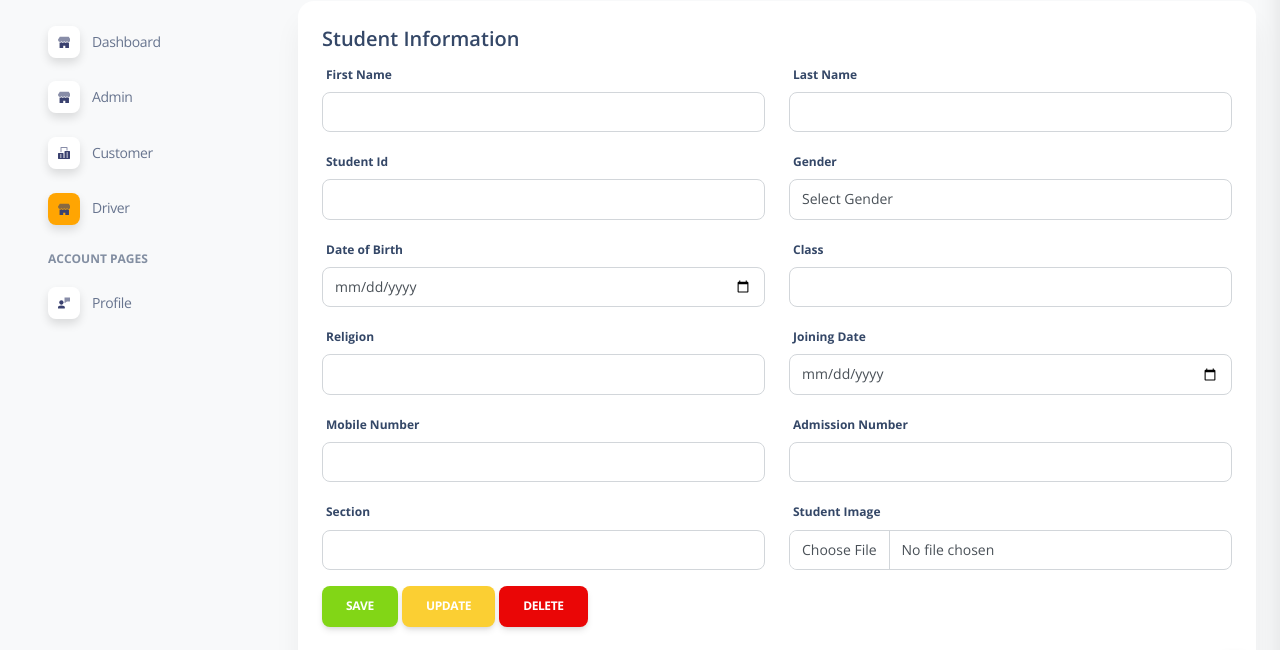
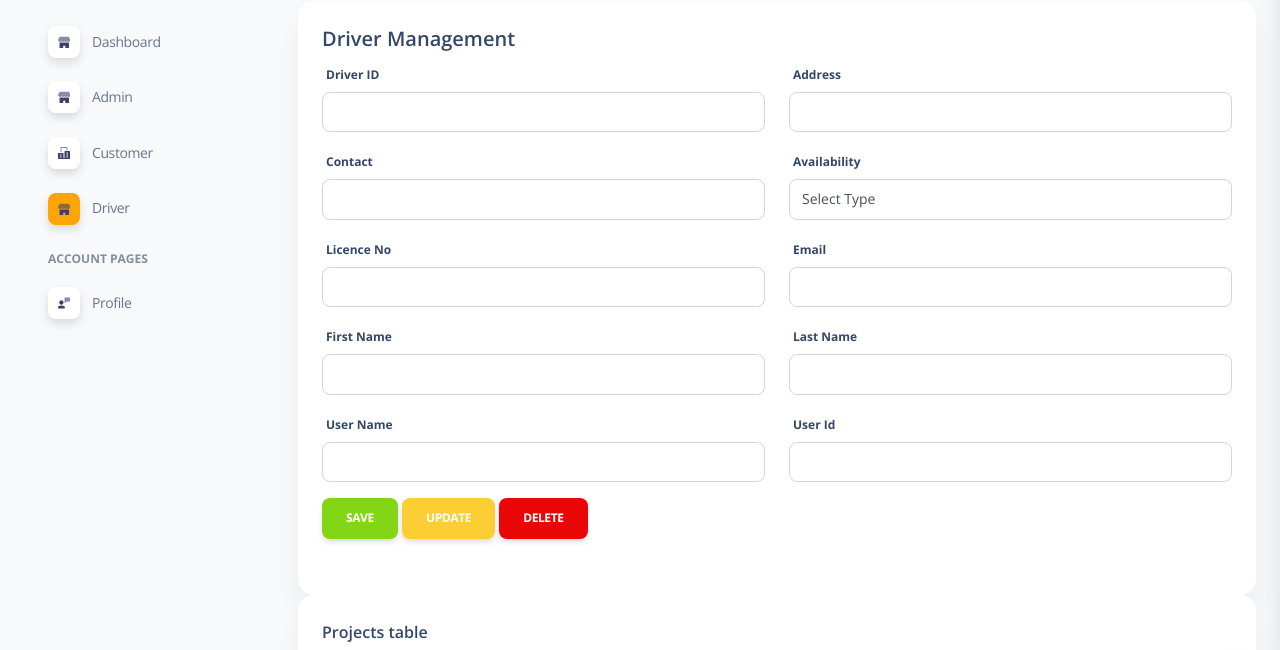
Before and after one commit to mgunawardhana/Easy-car-rental-private-limited-with-spring-backend, a website: page Frontend/pages/DriverForm.html in a window 1280 px wide. Shown: the part 98-748 px from the top of the page. Drawn offline with nearby package versions, Linux system fonts and the light colour scheme.

Commit message:
content update

```diff
--- a/Frontend/controllers/DriverFormController.js
+++ b/Frontend/controllers/DriverFormController.js
@@ -0,0 +1,21 @@
+let baseURL = "http://localhost:8080/Backend_war/driver/";
+
+$("#saveDriver").on('click', function () {
+    saveDriver();
+});
+
+
+function saveDriver() {
+    let formData = $("#driverFormController").serialize();
+    $.ajax({
+        url: baseURL + "save_driver", method: "post", data: formData, dataType: "json", success: function (res) {
+/*
+            getAllAdmins();
+*/
+            alert(res.message);
+        }, error: function (error) {
+            var errorMessage = JSON.parse(error.responseText);
+            alert(errorMessage.message);
+        }
+    });
+}
--- a/Frontend/pages/DriverForm.html
+++ b/Frontend/pages/DriverForm.html
@@ -301,97 +301,89 @@
             <div class="col-12">
                 <div class="card">
                     <div class="card-body">
-                        <form>
-                            <div class="row">
+                        <form id="driverFormController">
+                            <div class="row form-group">
                                 <div class="col-12">
-                                    <h5 class="form-title"><span>Student Information</span></h5>
+                                    <h5 class="form-title"><span>Driver Management</span></h5>
+                                </div>
+                                <div class="col-12 col-sm-6">
+                                    <div class="form-group">
+                                        <label>Driver ID</label>
+                                        <input class="form-control" id="id" name="id" type="text">
+                                    </div>
+                                </div>
+                                <div class="col-12 col-sm-6">
+                                    <div class="form-group">
+                                        <label>Address</label>
+                                        <input class="form-control" id="address" name="address" type="text">
+                                    </div>
+                                </div>
+                                <div class="col-12 col-sm-6">
+                                    <div class="form-group">
+                                        <label>Contact</label>
+                                        <input class="form-control" id="contactNo" name="contactNo" type="text">
+                                    </div>
+                                </div>
+
+                                <div class="col-12 col-sm-6">
+                                    <div class="form-group">
+                                        <label>Availability</label>
+                                        <select class="form-control" id="driverAvailability" name="driverAvailability">
+                                            <option>Select Type</option>
+                                            <option>AVAILABLE</option>
+                                            <option>NOT_AVAILABLE</option>
+                                        </select>
+                                    </div>
+                                </div>
+
+                                <div class="col-12 col-sm-6">
+                                    <div class="form-group">
+                                        <label>Licence No</label>
+                                        <input class="form-control" id="drivingLicenseNo" name="drivingLicenseNo" type="text">
+                                    </div>
+                                </div>
+                                <div class="col-12 col-sm-6">
+                                    <div class="form-group">
+                                        <label>Email</label>
+                                        <input class="form-control" id="email" name="email" type="text">
+                                    </div>
                                 </div>
                                 <div class="col-12 col-sm-6">
                                     <div class="form-group">
                                         <label>First Name</label>
-                                        <input class="form-control" type="text">
+                                        <input class="form-control" id="name.firstName" name="name.firstName" type="text">
                                     </div>
                                 </div>
                                 <div class="col-12 col-sm-6">
                                     <div class="form-group">
                                         <label>Last Name</label>
-                                        <input class="form-control" type="text">
+                                        <input class="form-control" id="name.lastName" name="name.lastName" type="text">
                                     </div>
                                 </div>
                                 <div class="col-12 col-sm-6">
                                     <div class="form-group">
-                                        <label>Student Id</label>
-                                        <input class="form-control" type="text">
+                                        <label>User Name</label><!--user_name user.userName-->
+                                        <input class="form-control" id="user.userName" name="user.userName" type="text">
                                     </div>
                                 </div>
                                 <div class="col-12 col-sm-6">
                                     <div class="form-group">
-                                        <label>Gender</label>
-                                        <select class="form-control">
-                                            <option>Select Gender</option>
-                                            <option>Female</option>
-                                            <option>Male</option>
-                                            <option>Others</option>
-                                        </select>
+                                        <label>User Id</label>
+                                        <input class="form-control" id="user.userId" name="user.userId" type="text">
                                     </div>
                                 </div>
-                                <div class="col-12 col-sm-6">
-                                    <div class="form-group">
-                                        <label>Date of Birth</label>
-                                        <div>
-                                            <input class="form-control" type="date">
-                                        </div>
-                                    </div>
-                                </div>
-                                <div class="col-12 col-sm-6">
-                                    <div class="form-group">
-                                        <label>Class</label>
-                                        <input class="form-control" type="text">
-                                    </div>
-                                </div>
-                                <div class="col-12 col-sm-6">
-                                    <div class="form-group">
-                                        <label>Religion</label>
-                                        <input class="form-control" type="text">
-                                    </div>
-                                </div>
-                                <div class="col-12 col-sm-6">
-                                    <div class="form-group">
-                                        <label>Joining Date</label>
-                                        <div>
-                                            <input class="form-control" type="date">
-                                        </div>
-                                    </div>
-                                </div>
-                                <div class="col-12 col-sm-6">
-                                    <div class="form-group">
-                                        <label>Mobile Number</label>
-                                        <input class="form-control" type="text">
-                                    </div>
-                                </div>
-                                <div class="col-12 col-sm-6">
-                                    <div class="form-group">
-                                        <label>Admission Number</label>
-                                        <input class="form-control" type="text">
-                                    </div>
-                                </div>
-                                <div class="col-12 col-sm-6">
-                                    <div class="form-group">
-                                        <label>Section</label>
-                                        <input class="form-control" type="text">
-                                    </div>
-                                </div>
-                                <div class="col-12 col-sm-6">
+
+                               <!-- <div class="col-12 col-sm-6">
                                     <div class="form-group">
                                         <label>Student Image</label>
                                         <input class="form-control" type="file">
                                     </div>
-                                </div>
+                                </div>-->
 
                                 <div class="col-12">
-                                    <button class="btn btn-primary bg-success" type="submit">Save</button>
-                                    <button class="btn btn-primary bg-warning" type="submit">Update</button>
-                                    <button class="btn btn-primary bg-danger" type="submit">Delete</button>
+                                    <button class="btn btn-primary bg-success" id="saveDriver" type="button">Save</button>
+                                    <button class="btn btn-primary bg-warning" id="updateDriver" type="button">Update</button>
+                                    <button class="btn btn-primary bg-danger" id="deleteDriver" type="button">Delete</button>
                                 </div>
                             </div>
                         </form>
@@ -596,6 +588,8 @@
     </div>
 </div>
 <!--JS File Links-->
+<script src="../js/jquery-3.6.1.min.js"></script>
+<script src="../controllers/DriverFormController.js"></script>
 <script src="../assets/js/core/popper.min.js"></script>
 <script src="../assets/js/core/bootstrap.min.js"></script>
 <script src="../assets/js/plugins/perfect-scrollbar.min.js"></script>
```
Also changed, not shown: Frontend/pages/CustomerForm.html (+2 -2 lines), 6 other files.
